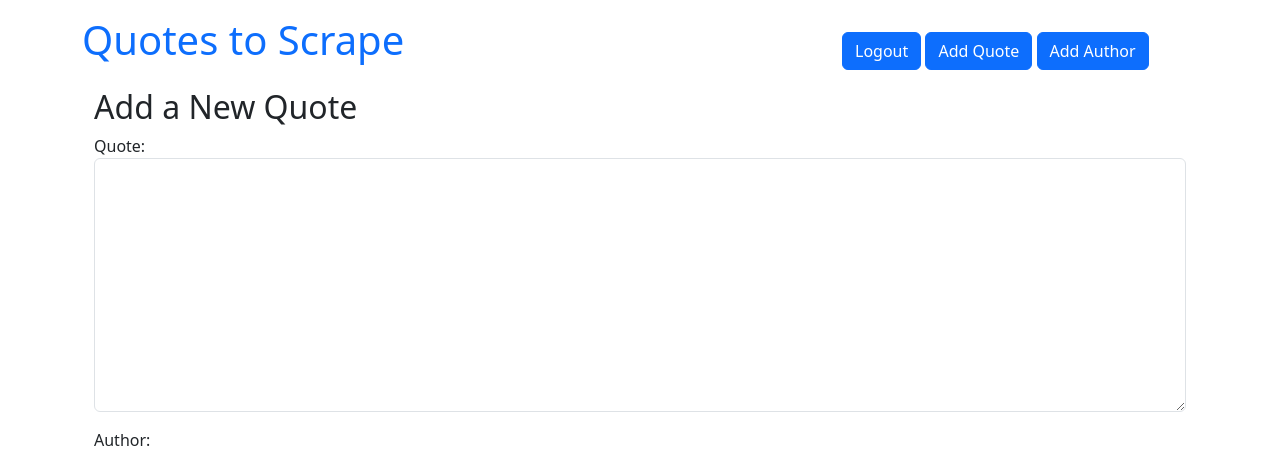
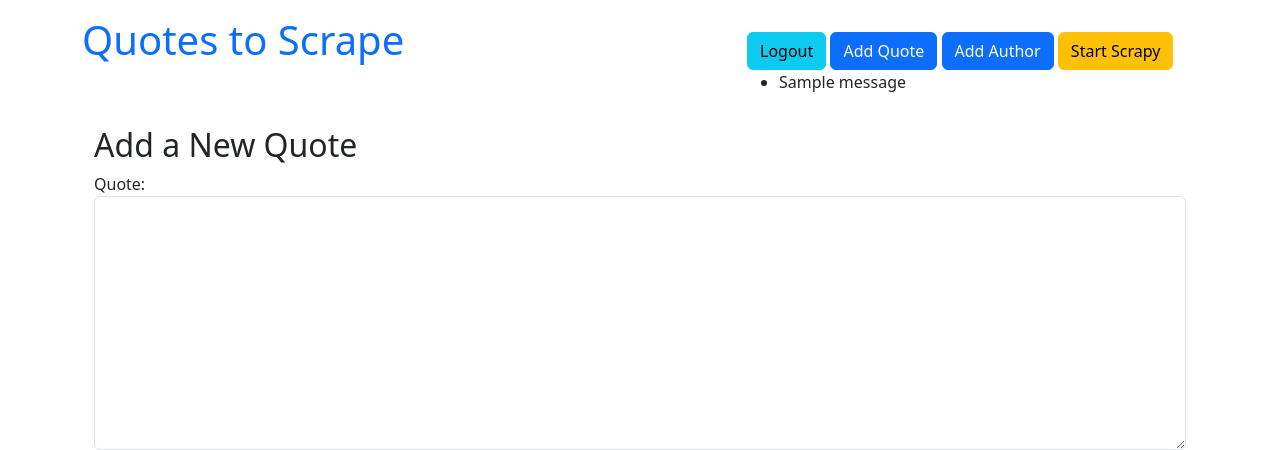
Before and after one commit to AndreShiZap/25_web_hw-10, a Django app: page /add-quote/ in a window 1280 px wide. Shown: the top 450 px of the page. Run offline with Django 5.2, Linux system fonts and the light colour scheme; a user stored in the database is signed in; data comes from the database, SQL or seed files in the repository; one stand-in notice (Sample message) is shown.

Commit message:
Add files via upload

```diff
--- a/app_quotes/quotes/templates/quotes/base.html
+++ b/app_quotes/quotes/templates/quotes/base.html
@@ -10,30 +10,38 @@
     {% load static %}
     <link rel="stylesheet" href="{% static 'quotes/style.css' %}">
     <title>Homework Quotes</title>
+    <script src="https://code.jquery.com/jquery-3.6.0.min.js"></script>
 </head>
 <body>
 <div class="container">
     <div class="row header-box pt-3 mb-3">
-        <div class="col-md-8">
+        <div class="col-md-7">
             <h1>
                 <a href="/" style="text-decoration: none">Quotes to Scrape</a>
             </h1>
         </div>
-        <div class="col-md-4">
+        <div class="col-md-5">
             <p>
                 {% if user.is_authenticated %}
             <form method="post" action="{% url 'users:logout' %}" style="display: inline;">
                 {% csrf_token %}
-                    <button type="submit" class="btn btn-primary">Logout</button>
+                <button type="submit" class="btn btn-info">Logout</button>
             </form>
             <a href="{% url 'quotes:add_quote' %}" class="btn btn-primary">Add Quote</a>
             <a href="{% url 'quotes:author_add' %}" class="btn btn-primary">Add Author</a>
+            <a href="{% url 'quotes:run_spider' %}" class="btn btn-warning">Start Scrapy</a>
 
             {% else %}
             <a href="{% url 'users:register' %}" class="btn btn-primary">SignUp</a>
             <a href="{% url 'users:login' %}" class="btn btn-primary">Login</a>
             {% endif %}
-
+            {% if messages %}
+            <ul class="messages">
+                {% for message in messages %}
+                <li>{{ message }}</li>
+                {% endfor %}
+            </ul>
+            {% endif %}
         </div>
     </div>
 
@@ -41,5 +49,17 @@
     {% block content %} {% endblock %}
 
 </div>
+<script>
+    {% if is_spider_running %}
+        function checkSpiderStatus() {
+            $.get("{% url 'quotes:check_spider_status' %}", function(data) {
+                if (!data.is_spider_running) {
+                    location.reload();
+                }
+            });
+        }
+        setInterval(checkSpiderStatus, 3000);
+    {% endif %}
+</script>
 </body>
 </html>
```
Lines whose indentation alone changed are shown as unchanged.
